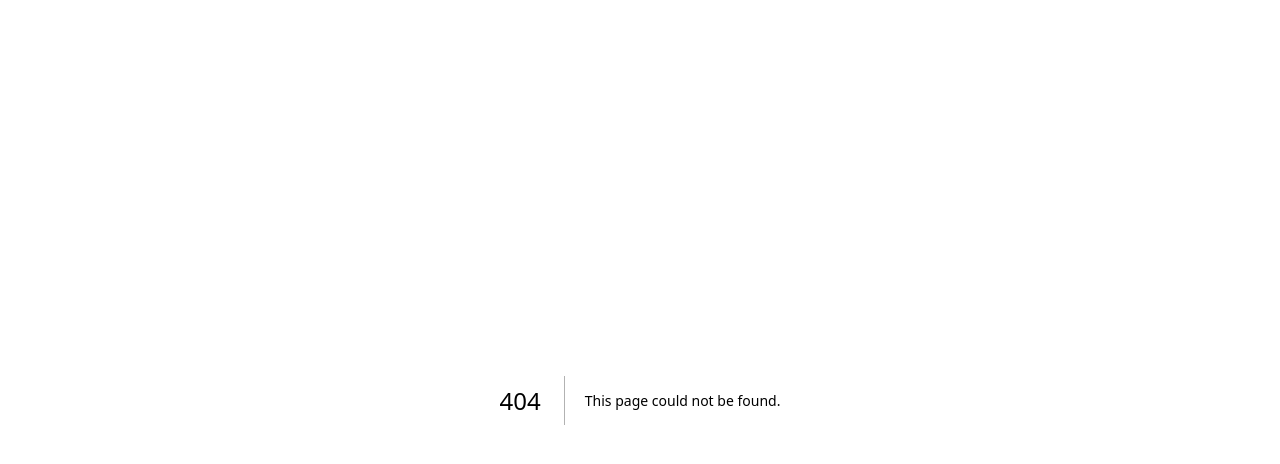
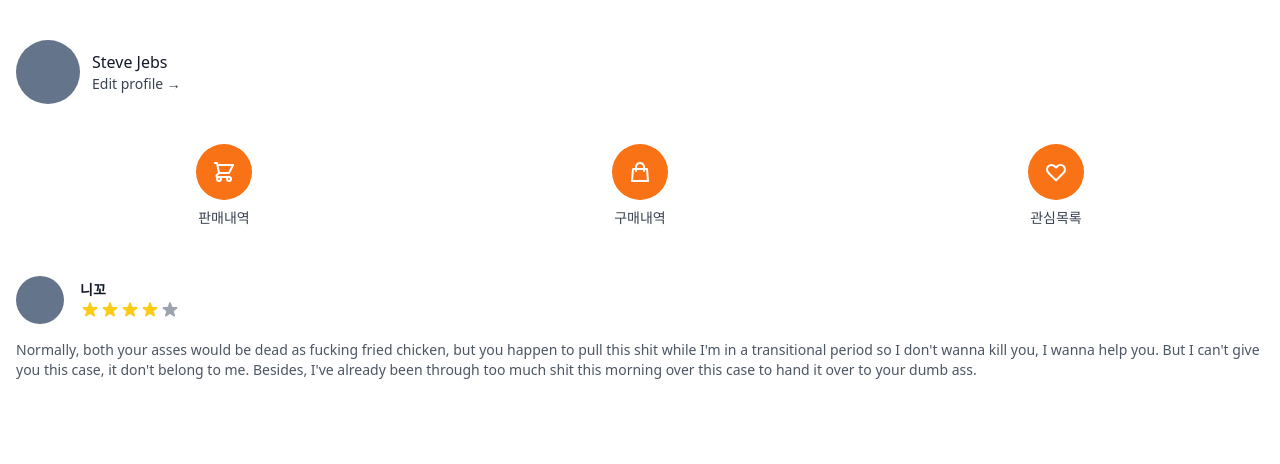
Before and after one commit to whansoo/carrot-market, a Next.js app: page /profile in a window 1280 px wide. Before the commit this address had no page. Shown: the top 464 px of the page. Built offline with nearby package versions, Linux system fonts and the light colour scheme.

Commit message:
feat: Profile 레이아웃

```diff
--- /dev/null
+++ b/pages/profile.tsx
@@ -0,0 +1,139 @@
+
+
+export default function Profile() {
+    return (
+        <div className="py-10 px-4">
+          <div className="flex items-center space-x-3">
+            <div className="w-16 h-16 bg-slate-500 rounded-full"/>
+            <div className="flex flex-col">
+              <span className="font-medium text-gray-900">Steve Jebs</span>
+              <span className="text-sm text-gray-700">Edit profile &rarr;</span>
+            </div>
+          </div>
+          <div className="mt-10 flex justify-around">
+            <div className="flex flex-col items-center">
+              <div className="w-14 h-14 text-white bg-orange-500 rounded-full flex items-center justify-center">
+                <svg
+                  className="w-6 h-6"
+                  fill="none"
+                  stroke="currentColor"
+                  viewBox="0 0 24 24"
+                  xmlns="http://www.w3.org/2000/svg"
+                >
+                  <path
+                    strokeLinecap="round"
+                    strokeLinejoin="round"
+                    strokeWidth="2"
+                    d="M3 3h2l.4 2M7 13h10l4-8H5.4M7 13L5.4 5M7 13l-2.293 2.293c-.63.63-.184 1.707.707 1.707H17m0 0a2 2 0 100 4 2 2 0 000-4zm-8 2a2 2 0 11-4 0 2 2 0 014 0z"
+                  ></path>
+                </svg>
+              </div>
+              <span className="text-sm mt-2 font-medium text-gray-700">판매내역</span>
+            </div>
+            <div className="flex flex-col items-center">
+              <div className="w-14 h-14 text-white bg-orange-500 rounded-full flex items-center justify-center">
+                <svg
+                  className="w-6 h-6"
+                  fill="none"
+                  stroke="currentColor"
+                  viewBox="0 0 24 24"
+                  xmlns="http://www.w3.org/2000/svg"
+                >
+                  <path
+                    strokeLinecap="round"
+                    strokeLinejoin="round"
+                    strokeWidth="2"
+                    d="M16 11V7a4 4 0 00-8 0v4M5 9h14l1 12H4L5 9z"
+                  ></path>
+                </svg>
+              </div>
+              <span className="text-sm mt-2 font-medium text-gray-700">구매내역</span>
+            </div>
+            <div className="flex flex-col items-center">
+              <div className="w-14 h-14 text-white bg-orange-500 rounded-full flex items-center justify-center">
+                <svg
+                  className="w-6 h-6"
+                  fill="none"
+                  stroke="currentColor"
+                  viewBox="0 0 24 24"
+                  xmlns="http://www.w3.org/2000/svg"
+                >
+                  <path
+                    strokeLinecap="round"
+                    strokeLinejoin="round"
+                    strokeWidth="2"
+                    d="M4.318 6.318a4.5 4.5 0 000 6.364L12 20.364l7.682-7.682a4.5 4.5 0 00-6.364-6.364L12 7.636l-1.318-1.318a4.5 4.5 0 00-6.364 0z"
+                  ></path>
+                </svg>
+              </div>
+              <span className="text-sm mt-2 font-medium text-gray-700">관심목록</span>
+            </div>
+          </div>
+          <div className="mt-12">
+            <div className="flex space-x-4 items-center">
+              <div className="w-12 h-12 rounded-full bg-slate-500"/>
+              <div>
+                <h4 className="text-sm font-bold text-gray-900">니꼬</h4>
+                <div className="flex items-center">
+                  <svg
+                    className="text-yellow-400 h-5 w-5"
+                    xmlns="http://www.w3.org/2000/svg"
+                    viewBox="0 0 20 20"
+                    fill="currentColor"
+                    aria-hidden="true"
+                  >
+                    <path d="M9.049 2.927c.3-.921 1.603-.921 1.902 0l1.07 3.292a1 1 0 00.95.69h3.462c.969 0 1.371 1.24.588 1.81l-2.8 2.034a1 1 0 00-.364 1.118l1.07 3.292c.3.921-.755 1.688-1.54 1.118l-2.8-2.034a1 1 0 00-1.175 0l-2.8 2.034c-.784.57-1.838-.197-1.539-1.118l1.07-3.292a1 1 0 00-.364-1.118L2.98 8.72c-.783-.57-.38-1.81.588-1.81h3.461a1 1 0 00.951-.69l1.07-3.292z" />
+                  </svg>
+                  <svg
+                    className="text-yellow-400 h-5 w-5"
+                    xmlns="http://www.w3.org/2000/svg"
+                    viewBox="0 0 20 20"
+                    fill="currentColor"
+                    aria-hidden="true"
+                  >
+                    <path d="M9.049 2.927c.3-.921 1.603-.921 1.902 0l1.07 3.292a1 1 0 00.95.69h3.462c.969 0 1.371 1.24.588 1.81l-2.8 2.034a1 1 0 00-.364 1.118l1.07 3.292c.3.921-.755 1.688-1.54 1.118l-2.8-2.034a1 1 0 00-1.175 0l-2.8 2.034c-.784.57-1.838-.197-1.539-1.118l1.07-3.292a1 1 0 00-.364-1.118L2.98 8.72c-.783-.57-.38-1.81.588-1.81h3.461a1 1 0 00.951-.69l1.07-3.292z" />
+                  </svg>
+                  <svg
+                    className="text-yellow-400 h-5 w-5"
+                    xmlns="http://www.w3.org/2000/svg"
+                    viewBox="0 0 20 20"
+                    fill="currentColor"
+                    aria-hidden="true"
+                  >
+                    <path d="M9.049 2.927c.3-.921 1.603-.921 1.902 0l1.07 3.292a1 1 0 00.95.69h3.462c.969 0 1.371 1.24.588 1.81l-2.8 2.034a1 1 0 00-.364 1.118l1.07 3.292c.3.921-.755 1.688-1.54 1.118l-2.8-2.034a1 1 0 00-1.175 0l-2.8 2.034c-.784.57-1.838-.197-1.539-1.118l1.07-3.292a1 1 0 00-.364-1.118L2.98 8.72c-.783-.57-.38-1.81.588-1.81h3.461a1 1 0 00.951-.69l1.07-3.292z" />
+                  </svg>
+                  <svg
+                    className="text-yellow-400 h-5 w-5"
+                    xmlns="http://www.w3.org/2000/svg"
+                    viewBox="0 0 20 20"
+                    fill="currentColor"
+                    aria-hidden="true"
+                  >
+                    <path d="M9.049 2.927c.3-.921 1.603-.921 1.902 0l1.07 3.292a1 1 0 00.95.69h3.462c.969 0 1.371 1.24.588 1.81l-2.8 2.034a1 1 0 00-.364 1.118l1.07 3.292c.3.921-.755 1.688-1.54 1.118l-2.8-2.034a1 1 0 00-1.175 0l-2.8 2.034c-.784.57-1.838-.197-1.539-1.118l1.07-3.292a1 1 0 00-.364-1.118L2.98 8.72c-.783-.57-.38-1.81.588-1.81h3.461a1 1 0 00.951-.69l1.07-3.292z" />
+                  </svg>
+                  <svg
+                    className="text-gray-400 h-5 w-5"
+                    xmlns="http://www.w3.org/2000/svg"
+                    viewBox="0 0 20 20"
+                    fill="currentColor"
+                    aria-hidden="true"
+                  >
+                    <path d="M9.049 2.927c.3-.921 1.603-.921 1.902 0l1.07 3.292a1 1 0 00.95.69h3.462c.969 0 1.371 1.24.588 1.81l-2.8 2.034a1 1 0 00-.364 1.118l1.07 3.292c.3.921-.755 1.688-1.54 1.118l-2.8-2.034a1 1 0 00-1.175 0l-2.8 2.034c-.784.57-1.838-.197-1.539-1.118l1.07-3.292a1 1 0 00-.364-1.118L2.98 8.72c-.783-.57-.38-1.81.588-1.81h3.461a1 1 0 00.951-.69l1.07-3.292z" />
+                  </svg>
+                </div>
+              </div>
+            </div>
+            <div className="mt-4 text-gray-600 text-sm">
+              <p>
+                Normally, both your asses would be dead as fucking fried chicken,
+                but you happen to pull this shit while I&apos;m in a transitional
+                period so I don&apos;t wanna kill you, I wanna help you. But I
+                can&apos;t give you this case, it don&apos;t belong to me. Besides,
+                I&apos;ve already been through too much shit this morning over this
+                case to hand it over to your dumb ass.
+              </p>
+            </div>
+          </div>
+        </div>
+      );
+}
```
